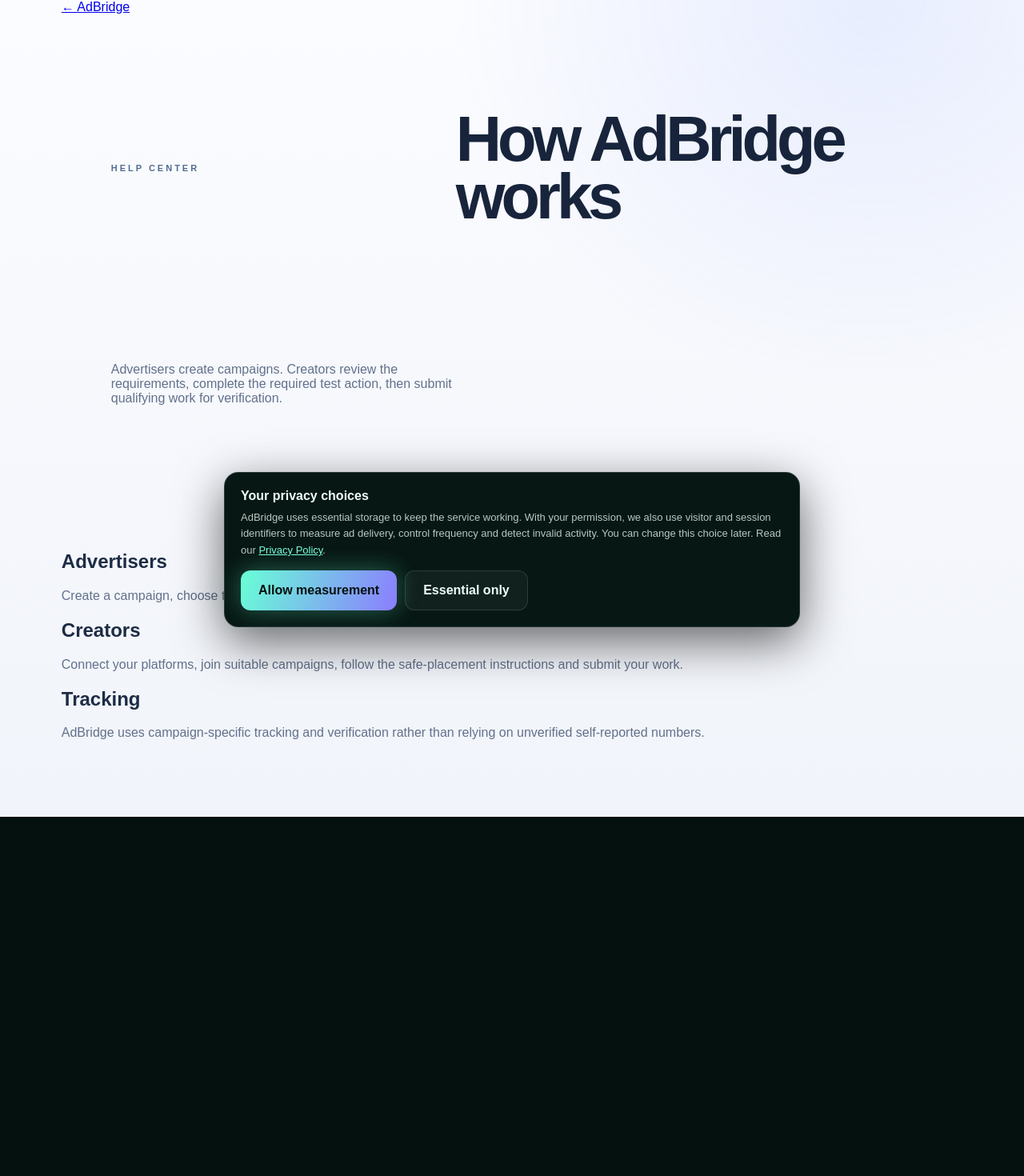
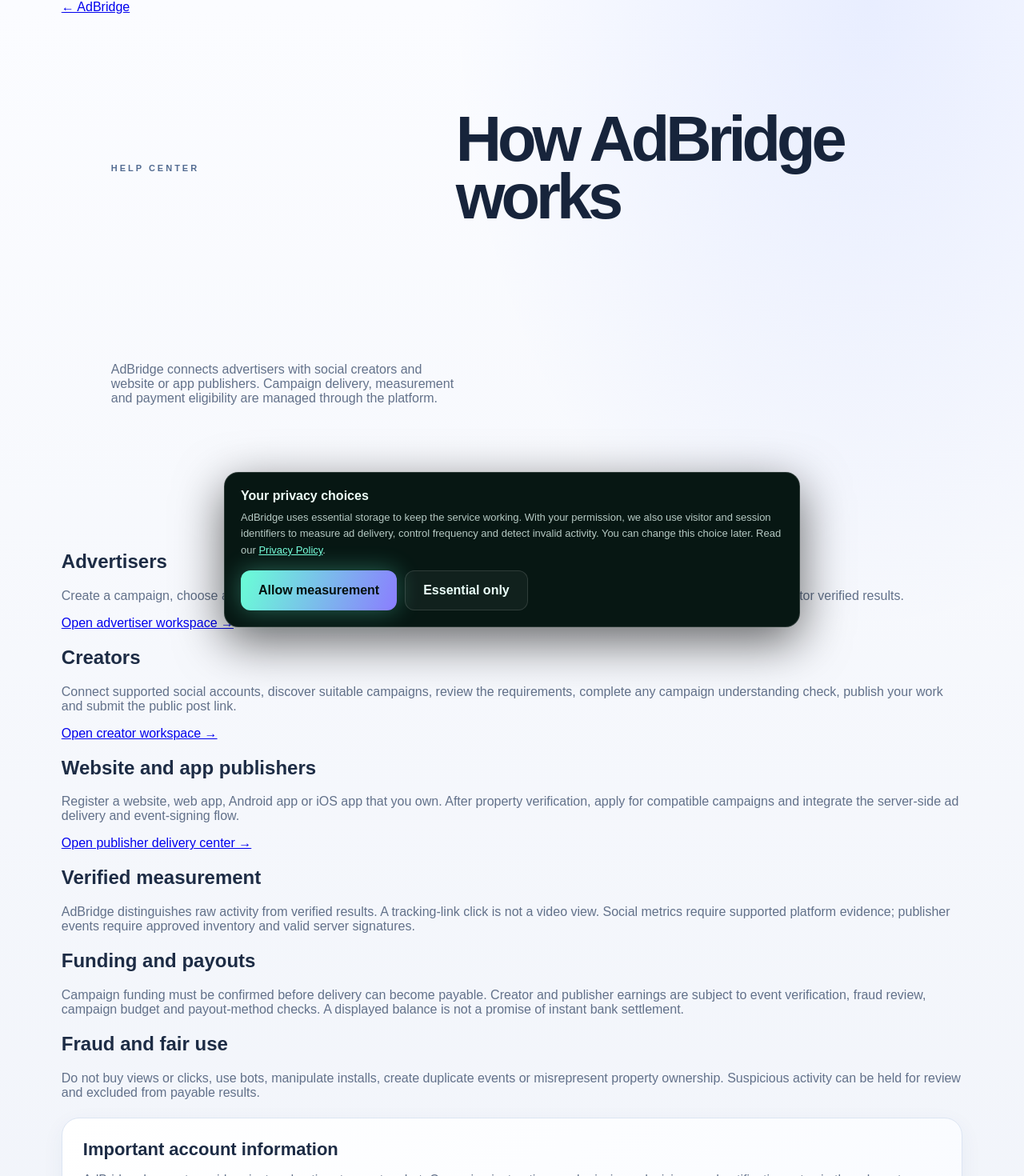
Before and after one commit to musicpromo4444/adbridge-platform, a Next.js app: page /help in a window 1280 px wide. Shown: the top 1470 px of the page at 80% size. Before the commit the page ends 1021 px from the top, so only its background shows below. Built offline with nearby package versions, Linux system fonts and the light colour scheme; no server answers; the database is empty.

Commit message:
Expand help center for publishers, verified measurement and payouts

```diff
--- a/app/help/page.tsx
+++ b/app/help/page.tsx
@@ -1,3 +1,33 @@
+import type { Metadata } from "next";
 import Link from "next/link";
 
-export default function Help(){return <main className="dashboard"><div className="topbar"><Link href="/">← AdBridge</Link></div><section className="hero"><p className="eyebrow">HELP CENTER</p><h1>How AdBridge works</h1><p>Advertisers create campaigns. Creators review the requirements, complete the required test action, then submit qualifying work for verification.</p></section><div className="grid"><div className="card"><h2>Advertisers</h2><p>Create a campaign, choose the payment model, fund it, then monitor verified results.</p></div><div className="card"><h2>Creators</h2><p>Connect your platforms, join suitable campaigns, follow the safe-placement instructions and submit your work.</p></div><div className="card"><h2>Tracking</h2><p>AdBridge uses campaign-specific tracking and verification rather than relying on unverified self-reported numbers.</p></div></div></main>}
+export const metadata: Metadata = {
+  title: "Help Center",
+  description: "How advertisers, creators and website/app publishers use AdBridge.",
+};
+
+export default function Help() {
+  return (
+    <main className="dashboard">
+      <div className="topbar"><Link href="/">← AdBridge</Link></div>
+      <section className="hero">
+        <p className="eyebrow">HELP CENTER</p>
+        <h1>How AdBridge works</h1>
+        <p>AdBridge connects advertisers with social creators and website or app publishers. Campaign delivery, measurement and payment eligibility are managed through the platform.</p>
+      </section>
+      <div className="grid">
+        <div className="card"><h2>Advertisers</h2><p>Create a campaign, choose a delivery format and payment model, set the budget, fund it through the available checkout, and monitor verified results.</p><Link href="/advertiser">Open advertiser workspace →</Link></div>
+        <div className="card"><h2>Creators</h2><p>Connect supported social accounts, discover suitable campaigns, review the requirements, complete any campaign understanding check, publish your work and submit the public post link.</p><Link href="/creator">Open creator workspace →</Link></div>
+        <div className="card"><h2>Website and app publishers</h2><p>Register a website, web app, Android app or iOS app that you own. After property verification, apply for compatible campaigns and integrate the server-side ad delivery and event-signing flow.</p><Link href="/publisher">Open publisher delivery center →</Link></div>
+        <div className="card"><h2>Verified measurement</h2><p>AdBridge distinguishes raw activity from verified results. A tracking-link click is not a video view. Social metrics require supported platform evidence; publisher events require approved inventory and valid server signatures.</p></div>
+        <div className="card"><h2>Funding and payouts</h2><p>Campaign funding must be confirmed before delivery can become payable. Creator and publisher earnings are subject to event verification, fraud review, campaign budget and payout-method checks. A displayed balance is not a promise of instant bank settlement.</p></div>
+        <div className="card"><h2>Fraud and fair use</h2><p>Do not buy views or clicks, use bots, manipulate installs, create duplicate events or misrepresent property ownership. Suspicious activity can be held for review and excluded from payable results.</p></div>
+      </div>
+      <section className="quick">
+        <h2>Important account information</h2>
+        <p>AdBridge does not provide private advertiser-to-creator chat. Campaign instructions, submissions, decisions and notifications stay in the relevant platform workflows. Never share passwords, signing keys or payout credentials with another user.</p>
+        <div className="choiceRow"><Link href="/privacy">Privacy Policy →</Link><Link href="/terms">Terms of Use →</Link><Link href="/signup">Create an account →</Link></div>
+      </section>
+    </main>
+  );
+}
```
